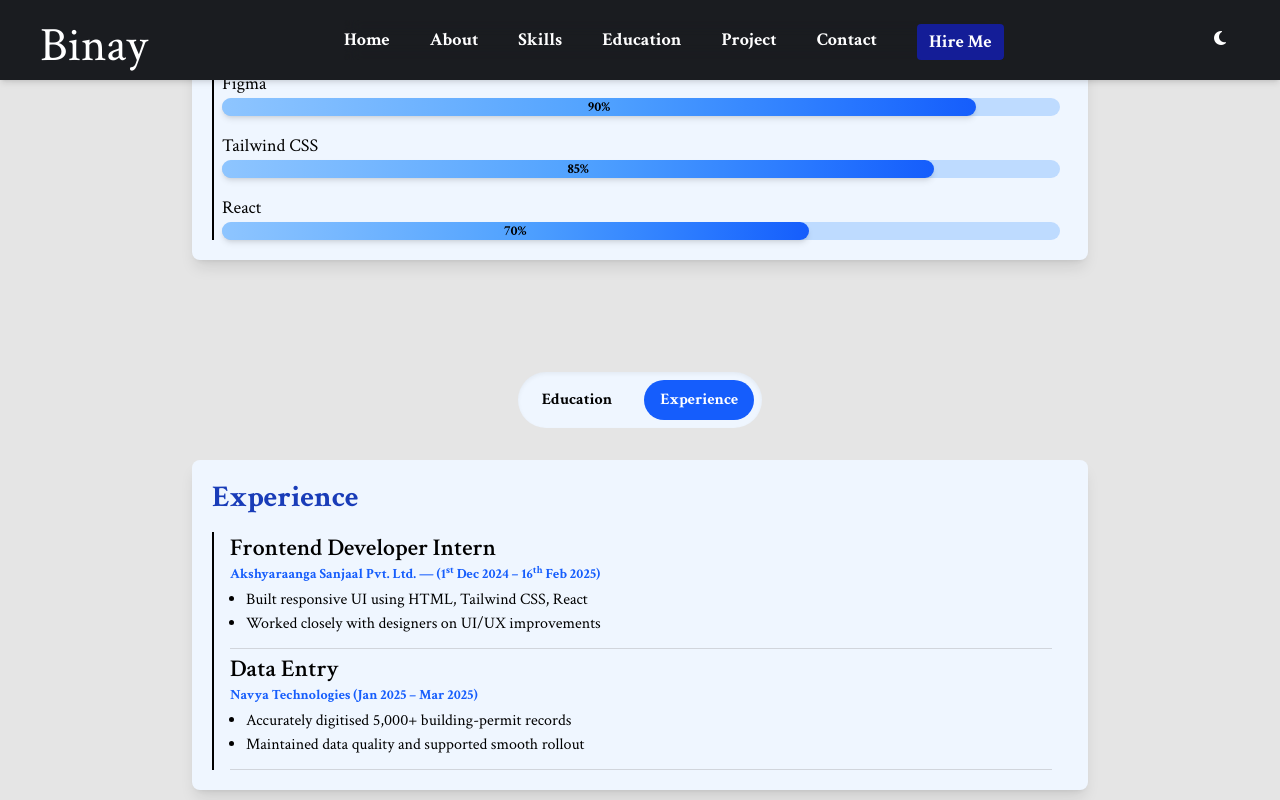
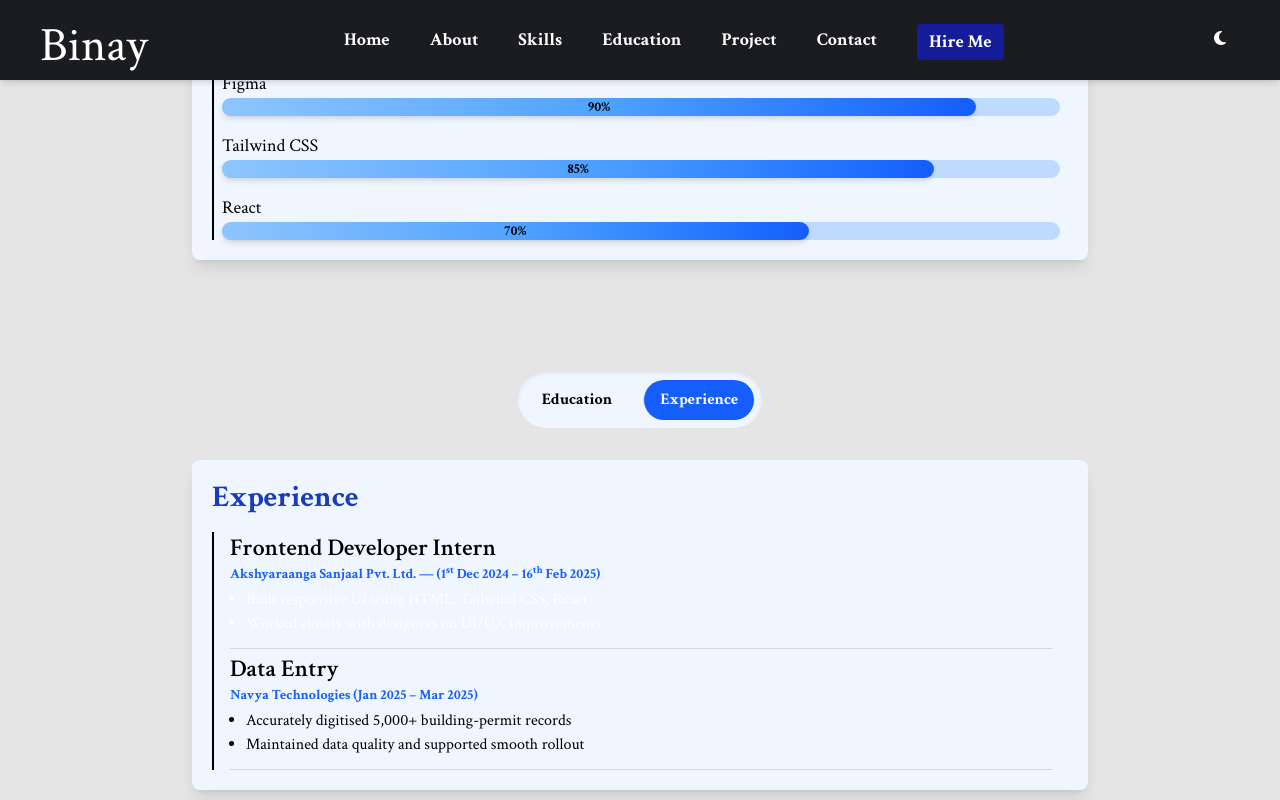
Before and after one commit to Im-binay/Binay_portfolio, a React (Vite) app: page / in a window 1280 px wide. Both pictures are taken after a click on the label "Experience". Shown: the part 1554-2354 px from the top of the page. Built offline with nearby package versions, Linux system fonts and the light colour scheme.

Commit message:
Css change

```diff
--- a/src/components/EduExp.jsx
+++ b/src/components/EduExp.jsx
@@ -101,7 +101,7 @@ export default function EduExp() {
                 <p className="text-sm text-blue-600 font-bold">
                   Akshyaraanga Sanjaal Pvt. Ltd. — (1<sup>st</sup> Dec 2024 – 16<sup>th</sup> Feb 2025)
                 </p>
-                <ul className="list-disc list-outside text-base mt-1 ml-4 text-black dark:text-white">
+                <ul className="list-disc list-outside text-base mt-1 ml-4 text-white dark:text-black">
                   <li>Built responsive UI using HTML, Tailwind CSS, React</li>
                   <li>Worked closely with designers on UI/UX improvements</li>
                 </ul>
```
